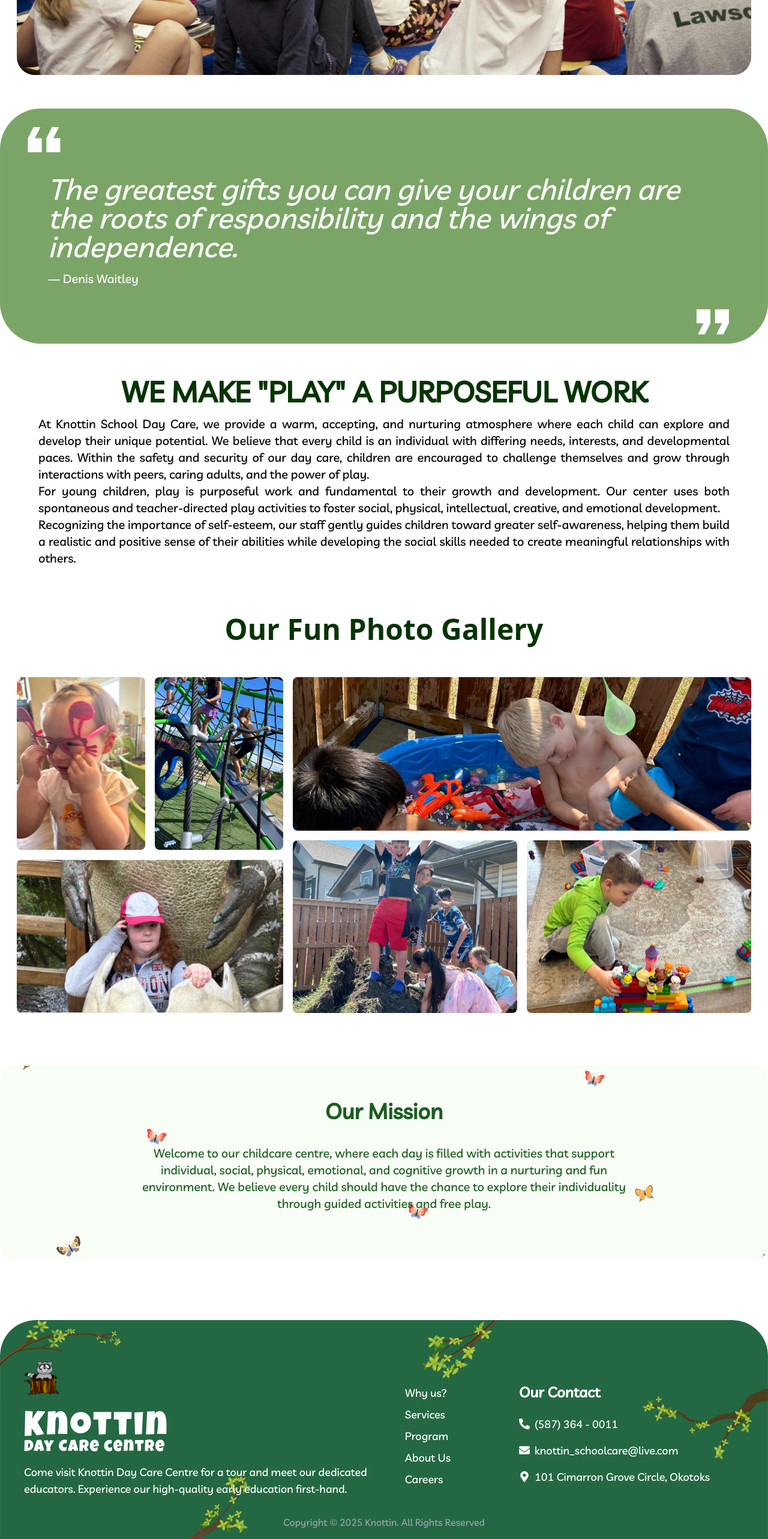
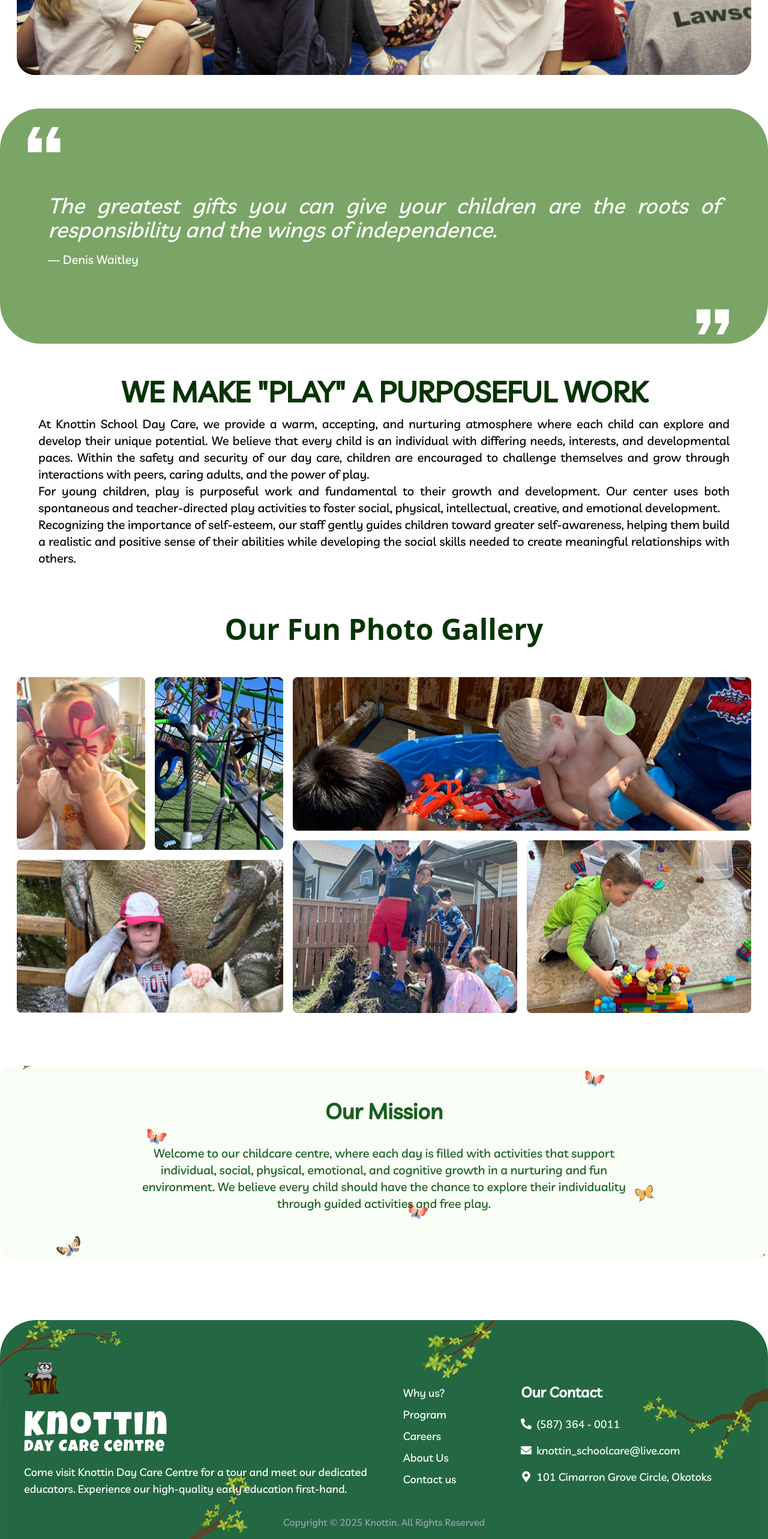
Before and after one commit to darshilkantaria11/k-school, a Next.js app: page /about-us in a window 1280 px wide. Shown: the part 1469-4035 px from the top of the page at 60% size. Built offline with nearby package versions, Linux system fonts and the light colour scheme.

Commit message:
bug solved

```diff
--- a/app/nopage/about/about2.jsx
+++ b/app/nopage/about/about2.jsx
@@ -8,7 +8,7 @@ export default function LandingPage() {
     return (
         <>
 
-            <div className="container mx-auto relative h-auto flex flex-col mt-12 lv">
+            <div className="container mx-auto relative h-auto flex justify-center items-center text-justify flex-col mt-12 lv">
                 {/* Background Image for large screens */}
                 <div className="flex relative w-full h-auto">
                     <Image
@@ -25,7 +25,7 @@ export default function LandingPage() {
                 {/* Text Section */}
                 <div className="absolute top-0 left-0 flex flex-col md:flex-row h-full items-center justify-around px-6 xl:px-20 pt-4 w-full text-white space-y-10 md:space-y-0">
                     <div className="flex flex-col">
-                        <h1 className='xl:text-5xl md:text-3xl text-sm md:mb-4 italic'>The greatest gifts you can give your children are the roots of responsibility and the wings of independence.</h1>
+                        <h1 className='xl:text-4xl md:text-2xl text-sm md:mb-4 italic'>The greatest gifts you can give your children are the roots of responsibility and the wings of independence.</h1>
                         <p className='xl:text-xl md:text-lg text-xs'>— Denis Waitley</p>
                     </div>
                 </div>
--- a/app/nopage/components/footer.jsx
+++ b/app/nopage/components/footer.jsx
@@ -36,11 +36,11 @@ export default function LandingPage() {
                         <div>
                             <ul className="text-xs xl:text-lg space-y-2">
                                 <li><Link href="/why-us">Why us?</Link></li>
-                                <li><Link href="/services">Services</Link></li>
                                 <li><Link href="/program">Program</Link></li>
-                                <li><Link href="/about-us">About Us</Link></li>
                                 {/* <li><Link href="/family-resources">Family Resources</Link></li> */}
                                 <li><Link href="/careers">Careers</Link></li>
+                                <li><Link href="/about-us">About Us</Link></li>
+                                <li><Link href="/contact">Contact us</Link></li>
                             </ul>
                         </div>
                         <div className="flex flex-col justify-start h-full">
@@ -91,11 +91,12 @@ export default function LandingPage() {
                     <div className='text-center text-xl'>
                         <ul className="space-y-2">
                             <li><Link href="/why-us">Why us?</Link></li>
-                            <li><Link href="/services">Services</Link></li>
+                            {/* <li><Link href="/services">Services</Link></li> */}
                             <li><Link href="/programs">Programs</Link></li>
+                            {/* <li><Link href="/family-resources">Family Resources</Link></li> */}
+                            <li><Link href="/career">Career</Link></li>
                             <li><Link href="/about-us">About Us</Link></li>
-                            <li><Link href="/family-resources">Family Resources</Link></li>
-                            <li><Link href="/career">Career</Link></li>
+                            <li><Link href="/contact">Contact</Link></li>
                         </ul>
                     </div>
                     <div className="w-full text-center text-xl">
@@ -107,11 +108,7 @@ export default function LandingPage() {
                             <a href="tel:+15873640011">(587) 364 - 0011</a>
                         </p>
 
-                        {/* Phone Number 2 */}
-                        <p className="text-base flex justify-center items-center">
-                            <FaPhoneAlt className="mr-2" /> {/* Phone icon */}
-                            <a href="tel:+17804509817">(780) 450 - 9817</a>
-                        </p>
+
 
                         {/* Email */}
                         <p className="text-base flex justify-center items-center">
--- a/app/nopage/toddler/table.jsx
+++ b/app/nopage/toddler/table.jsx
@@ -1,6 +1,6 @@
 const DevelopmentTable = () => {
     return (
-      <div className="max-w-4xl mx-auto p-4 lv">
+      <div className="max-w-6xl mx-auto p-4 lv">
 
         <div className="overflow-x-auto">
           <table className="min-w-full border-collapse border border-gray-300">
--- a/app/nopage/toddler/toddler2.jsx
+++ b/app/nopage/toddler/toddler2.jsx
@@ -57,8 +57,8 @@ export default function LandingPage() {
 
                 {/* Text Section */}
                 <div className="absolute top-0 left-0 flex flex-col md:flex-row h-full items-center justify-around px-6 xl:px-20 pt-4 w-full text-white space-y-10 md:space-y-0">
-                    <div className="flex flex-col">
-                        <h1 className='xl:text-5xl md:text-3xl text-sm md:mb-4 italic'>Watching my toddler build confidence through play has been amazing. The caring teachers have made all the difference.</h1>
+                    <div className="flex flex-col text-justify">
+                        <h1 className='xl:text-4xl md:text-2xl text-sm md:mb-4 italic'>Watching my toddler build confidence through play has been amazing. The caring teachers have made all the difference.</h1>
                         <p className='xl:text-xl md:text-lg text-xs'>— Parent</p>
                     </div>
                 </div>
@@ -67,7 +67,7 @@ export default function LandingPage() {
 
             <div className="flex mb-8  container mx-auto justify-center flex-col lg:flex-row lv">
                 <div className="flex flex-col justify-center p-4">
-                    <div className="text-g4 flex text-4xl sm:text-5xl font-bold pb-4 justify-center lg:justify-start text-center lg:text-start ">
+                    <div className="text-g4 mb-4 flex text-4xl sm:text-5xl font-bold pb-4 justify-center lg:justify-start text-center lg:text-start ">
                         <h1>Daily Rhythm</h1>
                     </div>
                     <div className="flex lg:hidden flex-col p-2 justify-center lg:justify-end hover:scale-105 transition-transform duration-200 ease-in-out lg:w-2/5">
```
Also changed, not shown: app/nopage/toddler/toddler1.jsx (+12 -8 lines).
